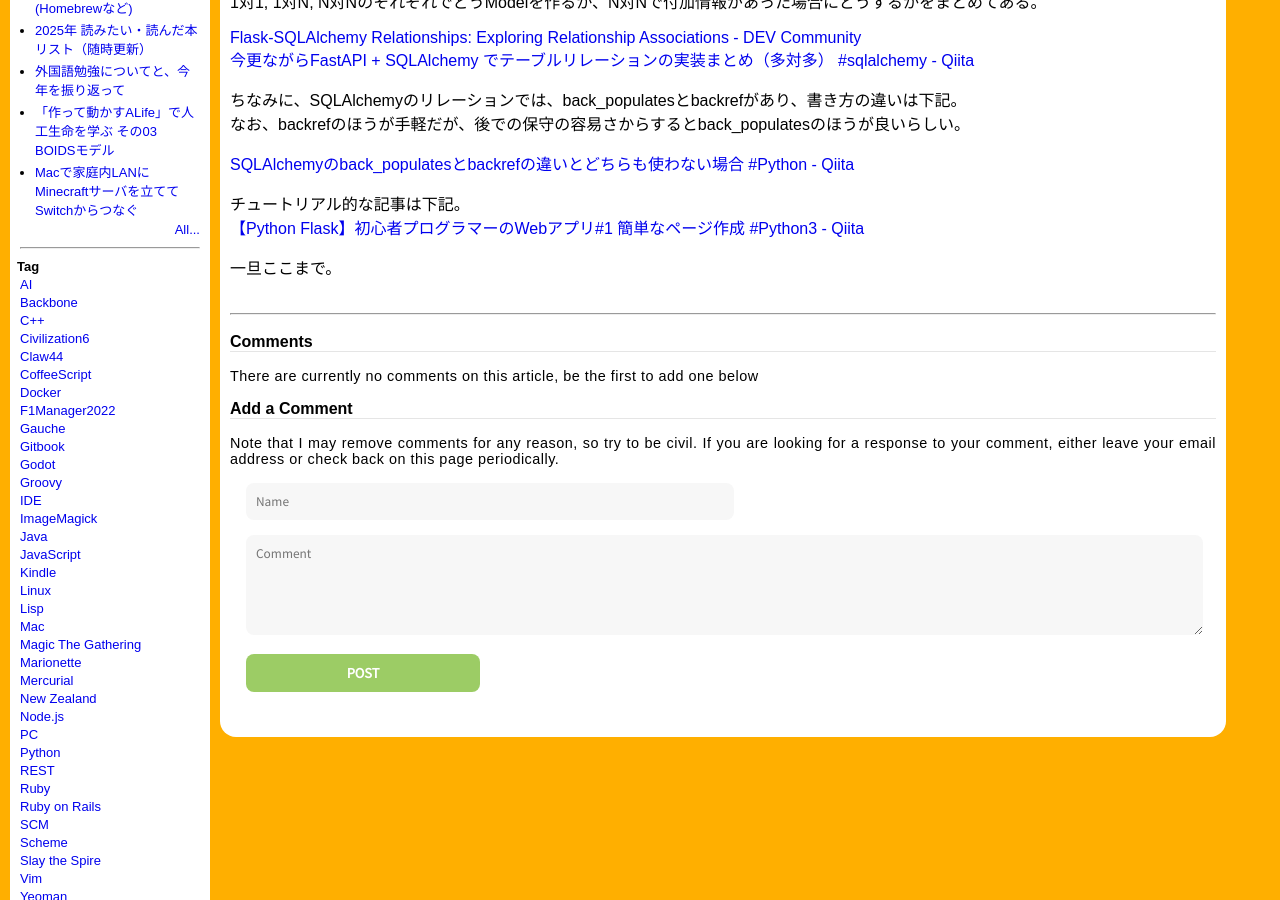
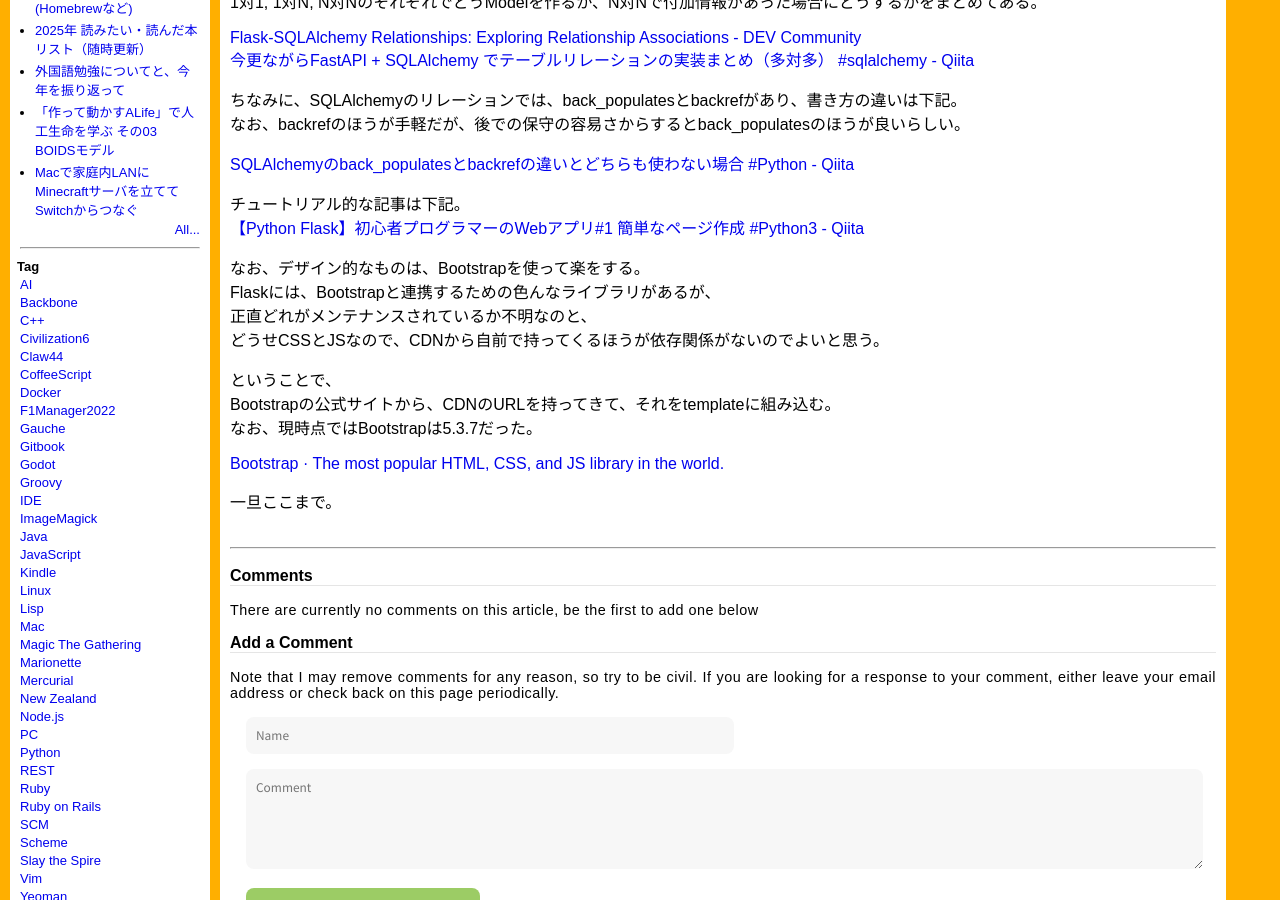
Before and after one commit to ryotakato/ryotakato.github.io, a Jekyll site: the page built from _posts/2025-07-09-python-flask-sqlalchemy-01.md, in a window 1280 px wide and 900 px high, scrolled down 491 px. Built offline with Jekyll 4.4.1, drawn with Linux system fonts in a browser that asks for light colours.

Commit message:
modify article

```diff
--- a/_posts/2025-07-09-python-flask-sqlalchemy-01.md
+++ b/_posts/2025-07-09-python-flask-sqlalchemy-01.md
@@ -37,4 +37,16 @@ Flask-Sqlalchemyは、FlaskからSQLAlchemyを簡単に使えるライブラリ
 
 
 
+なお、デザイン的なものは、Bootstrapを使って楽をする。
+Flaskには、Bootstrapと連携するための色んなライブラリがあるが、
+正直どれがメンテナンスされているか不明なのと、
+どうせCSSとJSなので、CDNから自前で持ってくるほうが依存関係がないのでよいと思う。
+
+ということで、
+Bootstrapの公式サイトから、CDNのURLを持ってきて、それをtemplateに組み込む。
+なお、現時点ではBootstrapは5.3.7だった。
+
+[Bootstrap · The most popular HTML, CSS, and JS library in the world.](https://getbootstrap.com/)
+
+
 一旦ここまで。
```
